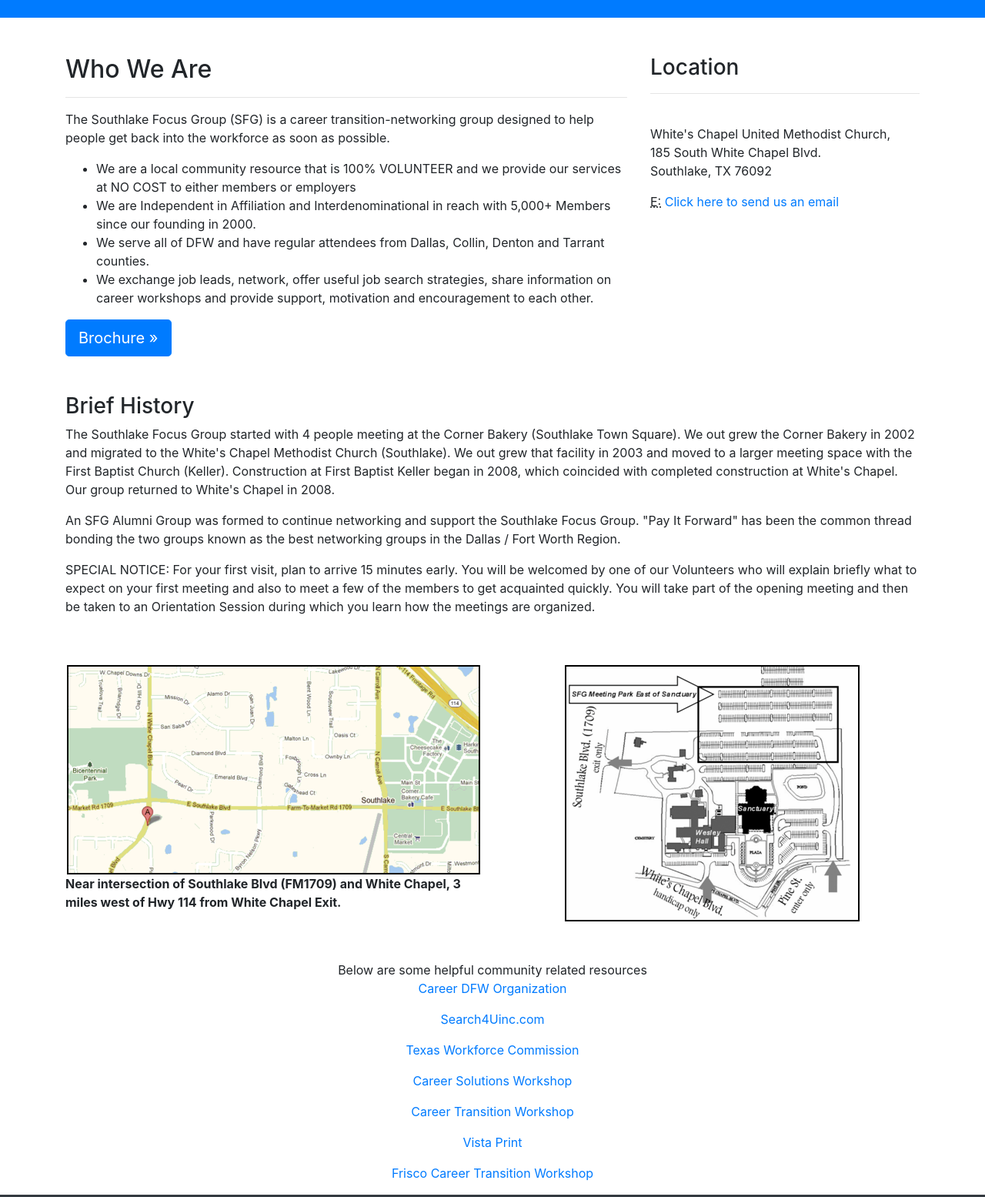
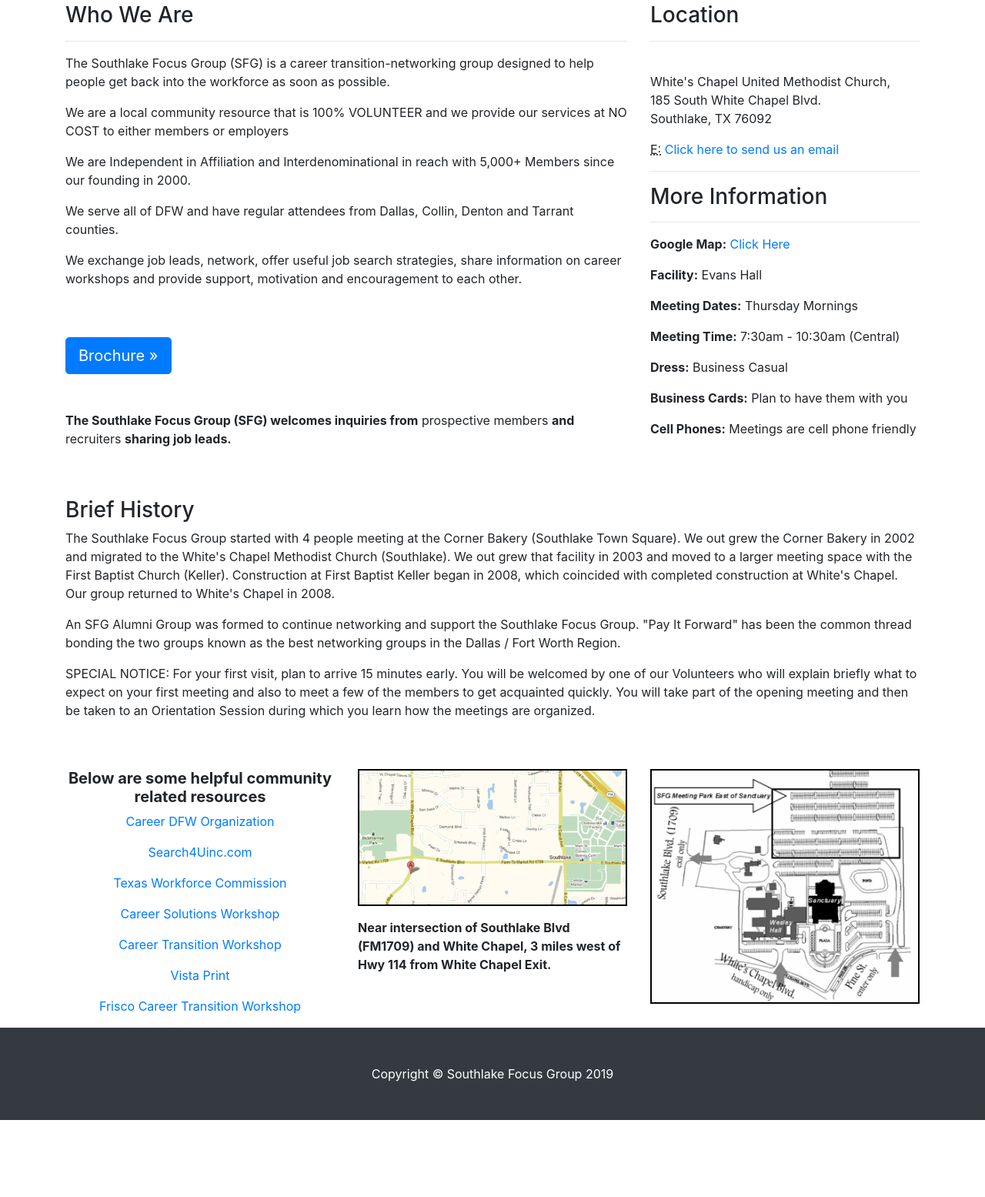
Before and after one commit to ozobianwadibia/SouthlakeFG, a website: page index.html in a window 1280 px wide. Shown: the part 360-1915 px from the top of the page at 77% size. After the commit the page ends 1815 px from the top, so only its background shows below. Drawn offline with Linux system fonts and the light colour scheme.

Commit message:
Change layout and typography

```diff
--- a/css/style.css
+++ b/css/style.css
@@ -1,11 +1,13 @@
+ /* *{
+    outline: 1px solid red;
+  }
+   */
+
+
 body {
     padding-top: 3.5rem;
   }
 
 img {
-  border: 2px solid black;
+  border: 0.125rem solid black;
 }
-  /* *{
-    outline: 1px solid red;
-  }
-   */
--- a/index.html
+++ b/index.html
@@ -22,7 +22,7 @@
     <!-- Navigation -->
     <nav class="navbar navbar-expand-lg navbar-dark bg-dark fixed-top">
       <div class="container">
-        <a class="navbar-brand" href="#">SFG</a>
+        <a class="navbar-brand font-weight-bolder" href="#">SFG</a>
         <button
           class="navbar-toggler"
           type="button"
@@ -43,10 +43,10 @@
               </a>
             </li>
             <li class="nav-item">
-              <a class="nav-link" href="#">About Us</a>
+              <a class="nav-link" href="#aboutUs">About Us</a>
             </li>
             <li class="nav-item">
-              <a class="nav-link" href="#">Resources</a>
+              <a class="nav-link" href="#resources">Resources</a>
             </li>
           </ul>
         </div>
@@ -54,19 +54,16 @@
     </nav>
 
     <!-- Header -->
-    <header class="bg-primary py-5 mb-5">
+    <header class="bg-info py-5 mb-5">
       <div class="container h-100">
         <div class="row h-100 align-items-center">
           <div class="col-lg-12">
-            <h1 class="display-4 text-white mt-5 mb-2">
+            <h1
+              class="display-4 text-white mt-5 mb-2 font-weight-bolder text-center"
+            >
               Southlake Focus Group
             </h1>
-            <p class="lead mb-5 text-white-50">
-              Lorem ipsum dolor sit amet, consectetur adipisicing elit. Non
-              possimus ab labore provident mollitia. Id assumenda voluptate
-              earum corporis facere quibusdam quisquam iste ipsa cumque unde
-              nisi, totam quas ipsam.
-            </p>
+            <p class="lead mb-5 text-white-50"></p>
           </div>
         </div>
       </div>
@@ -76,33 +73,41 @@
     <div class="container">
       <div class="row">
         <div class="col-md-8 mb-5">
-          <h2>Who We Are</h2>
+          <h3>Who We Are</h3>
           <hr />
           <p>
             The Southlake Focus Group (SFG) is a career transition-networking
             group designed to help people get back into the workforce as soon as
             possible.
           </p>
-          <ul>
-            <li>
-              We are a local community resource that is 100% VOLUNTEER and we
-              provide our services at NO COST to either members or employers
-            </li>
-            <li>
-              We are Independent in Affiliation and Interdenominational in reach
-              with 5,000+ Members since our founding in 2000.
-            </li>
-            <li>
-              We serve all of DFW and have regular attendees from Dallas,
-              Collin, Denton and Tarrant counties.
-            </li>
-            <li>
-              We exchange job leads, network, offer useful job search
-              strategies, share information on career workshops and provide
-              support, motivation and encouragement to each other.
-            </li>
-          </ul>
-          <a class="btn btn-primary btn-lg" href="#">Brochure &raquo;</a>
+
+          <p>
+            We are a local community resource that is 100% VOLUNTEER and we
+            provide our services at NO COST to either members or employers
+          </p>
+          <p>
+            We are Independent in Affiliation and Interdenominational in reach
+            with 5,000+ Members since our founding in 2000.
+          </p>
+          <p>
+            We serve all of DFW and have regular attendees from Dallas, Collin,
+            Denton and Tarrant counties.
+          </p>
+          <p>
+            We exchange job leads, network, offer useful job search strategies,
+            share information on career workshops and provide support,
+            motivation and encouragement to each other.
+          </p>
+          <a
+            class="btn btn-primary btn-lg mt-5"
+            href="./assets/images/SouthlakeFG Brochure.pdf"
+            target="_blank"
+            >Brochure &raquo;</a
+          >
+          <p class="mt-5">
+           <strong> The Southlake Focus Group (SFG) welcomes inquiries from</strong> prospective
+            members <strong>and</strong> recruiters <strong>sharing job leads.</strong>
+          </p>
         </div>
 
         <div class="col-md-4 mb-5">
@@ -119,13 +124,30 @@
               >Click here to send us an email</a
             >
           </address>
+          <hr />
+          <h3>More Information</h3>
+          <hr />
+          <p>
+            <strong>Google Map:</strong>
+            <a
+              href="https://www.google.com/maps?q=185+South+White%E2%80%99s+Chapel+Blvd.+%09+++++Southlake,+TX+76092&hl=en&ie=UTF8&ll=32.938711,-97.149332&spn=0.014839,0.027874&sll=37.0625,-95.677068&sspn=56.59387,114.169922&vpsrc=6&hnear=185+S+White+Chapel+Blvd,+Southlake,+Texas+76092&t=m&z=16"
+              target="_blank"
+              >Click Here</a
+            >
+          </p>
+          <p><strong>Facility:</strong> Evans Hall</p>
+          <p><strong>Meeting Dates:</strong> Thursday Mornings</p>
+          <p><strong>Meeting Time:</strong> 7:30am - 10:30am (Central)</p>
+          <p><strong>Dress:</strong> Business Casual</p>
+          <p><strong>Business Cards:</strong> Plan to have them with you</p>
+          <p><strong>Cell Phones:</strong> Meetings are cell phone friendly</p>
         </div>
       </div>
       <!-- /.row -->
 
       <div class="row">
         <div class="col-md-12 mb-5">
-          <h3>Brief History</h3>
+          <h3 id="aboutUs">Brief History</h3>
           <p>
             The Southlake Focus Group started with 4 people meeting at the
             Corner Bakery (Southlake Town Square). We out grew the Corner Bakery
@@ -154,75 +176,80 @@
       </div>
       <!-- /.row -->
       <div class="row">
-        <div class="col-md-6">
-          <img
-            class="img-fluid mx-auto d-block"
-            src="./assets/images/SFG_Google_Map.png"
-            alt="Google maps"
-          />
+        <div class="col-md-4 text-center">
+          <h5 id="resources">
+            <strong> Below are some helpful community related resources</strong>
+          </h5>
           <p>
-            <strong
-              >Near intersection of Southlake Blvd (FM1709) and White Chapel, 3
-              miles west of Hwy 114 from White Chapel Exit.</strong
+            <a href="http://careerdfw.org/J/" target="_blank"
+              >Career DFW Organization</a
             >
           </p>
-        </div>
-
-        <div class="col-md-6">
-          <img
-            class="img-fluid mx-auto d-block"
-            src="./assets/images/SFG_location.png"
-            alt=""
-          />
-        </div>
-      </div>
-      <!-- .row -->
-
-      <div class="row">
-        <div class="col-md-12 text-center mt-5">
-          Below are some helpful community related resources
           <p>
-            <a href="http://careerdfw.org/J/" target=""
-              >Career DFW Organization</a
+            <a href="http://search4uinc.com/" target="_blank"
+              >Search4Uinc.com</a
             >
           </p>
 
           <p>
-            <a href="http://search4uinc.com/" target="">Search4Uinc.com</a>
-          </p>
-
-          <p>
-            <a href="http://www.twc.state.tx.us/" target=""
+            <a href="http://www.twc.state.tx.us/" target="_blank"
               >Texas Workforce Commission</a
             >
           </p>
 
           <p>
-            <a href="http://careersolutionsworkshop.org/" target=""
+            <a href="http://careersolutionsworkshop.org/" target="_blank"
               >Career Solutions Workshop</a
             >
           </p>
 
           <p>
-            <a href="http://careertransitionworkshop.org/" target=""
+            <a href="http://careertransitionworkshop.org/" target="_blank"
               >Career Transition Workshop</a
             >
           </p>
 
           <p>
-            <a href="http://www.anrdoezrs.net/click-2178477-10389459" target=""
+            <a
+              href="http://www.anrdoezrs.net/click-2178477-10389459"
+              target="_blank"
               >Vista Print</a
             >
           </p>
 
           <p>
-            <a href="http://www.stonebriar.org/?id=4868" target=""
+            <a href="http://www.stonebriar.org/?id=4868" target="_blank"
               >Frisco Career Transition Workshop</a
             >
           </p>
         </div>
+        <div class="col-md-4">
+          <figure>
+            <img
+              class="img-fluid mx-auto d-block"
+              src="./assets/images/SFG_Google_Map.png"
+              alt="Google maps"
+            />
+            <p></p>
+            <figcaption>
+              <strong
+                >Near intersection of Southlake Blvd (FM1709) and White Chapel,
+                3 miles west of Hwy 114 from White Chapel Exit.</strong
+              >
+            </figcaption>
+          </figure>
+        </div>
+
+        <div class="col-md-4">
+          <figure>
+            <img
+              class="img-fluid mx-auto d-block"
+              src="./assets/images/SFG_location.png"
+              alt="Location layout"
+            />
+          </figure>
+        </div>
       </div>
-
       <!-- .row -->
     </div>
     <!-- /.container -->
```
Also changed, not shown: 1 other file.
